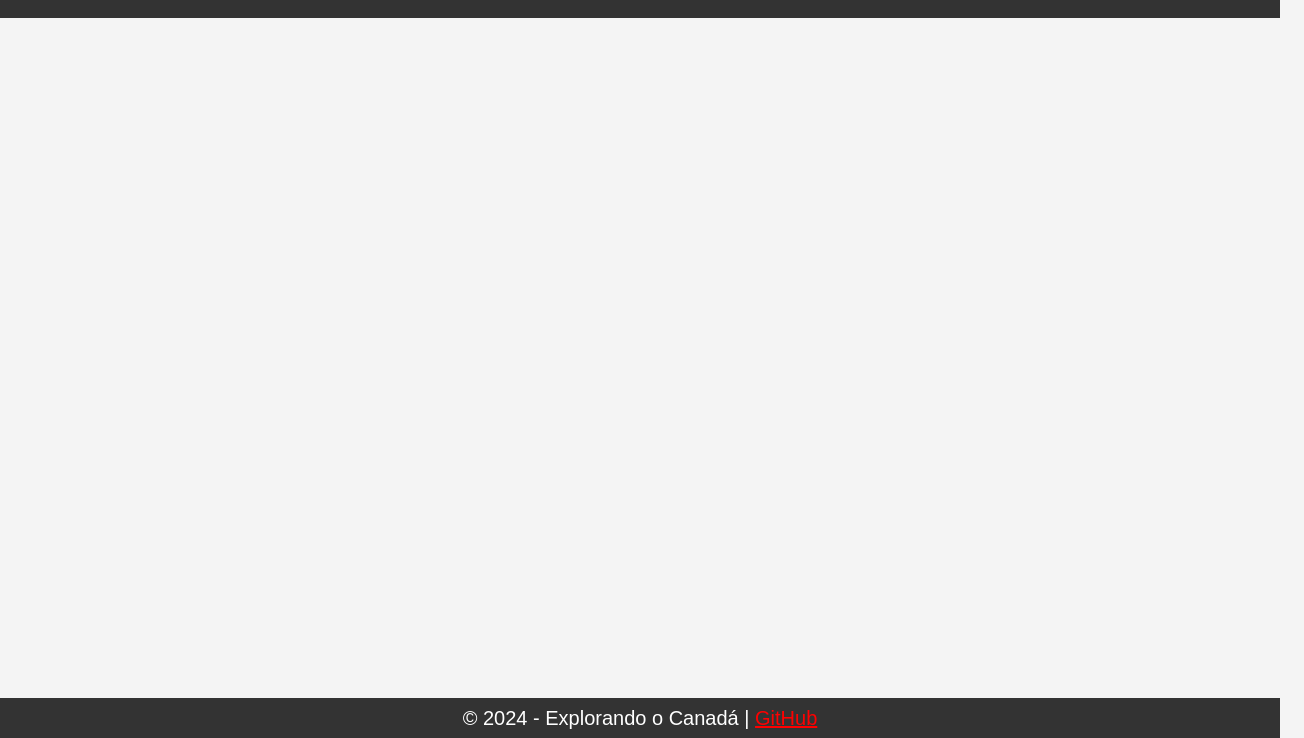
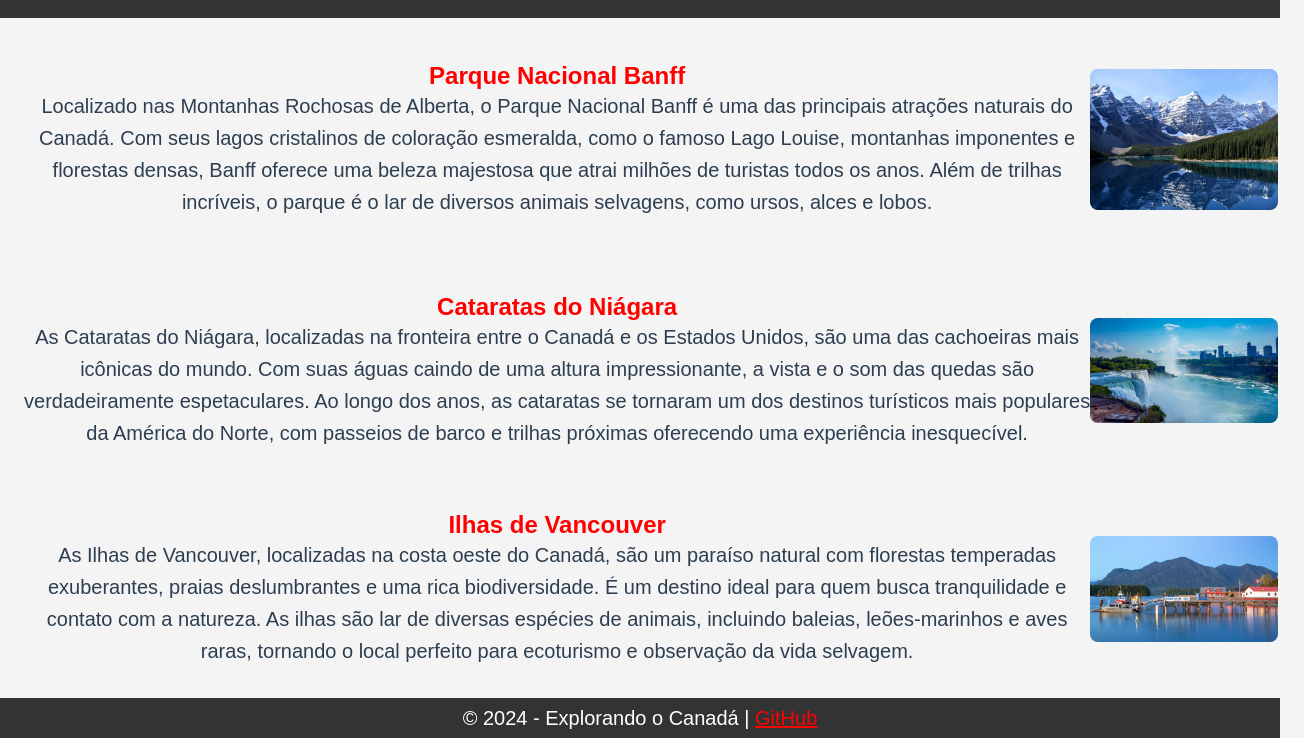
Before and after one commit to brunodias0903/canada-beautiful-places, a plain HTML site: page assets/pages/beautiful_places.html in a window 1280 px wide. Shown: the part 62-800 px from the top of the page, 1304 px wide, since content can reach past the window. Drawn offline with Linux system fonts and the light colour scheme.

Commit message:
feat: natural beauty page

```diff
--- a/assets/css/styles.css
+++ b/assets/css/styles.css
@@ -195,3 +195,37 @@ main {
   object-fit: cover;
   width: 50%;
 }
+
+.container {
+  display: flex;
+  flex-direction: column;
+  width: 100%;
+  height: 100%;
+  padding-left: 24px;
+  justify-content: space-around;
+}
+
+.natural-beauty {
+  display: flex;
+  flex-direction: row;
+  width: 98%;
+  align-items: center;
+}
+.natural-beauty h2 {
+  color: red;
+}
+.natural-beauty p {
+  line-height: 1.6;
+  color: #2c3e50;
+}
+.natural-beauty img {
+  width: 15%;
+  height: auto;
+  margin-top: 20px;
+  border-radius: 8px;
+}
+
+.natural-beauty-text-container {
+  display: flex;
+  flex-direction: column;
+}
--- a/assets/pages/beautiful_places.html
+++ b/assets/pages/beautiful_places.html
@@ -28,7 +28,72 @@
       </nav>
     </header>
 
-    <main></main>
+    <main>
+      <div class="container">
+        <div class="natural-beauty">
+          <div class="natural-beauty-text-container">
+            <h2>Parque Nacional Banff</h2>
+            <p>
+              Localizado nas Montanhas Rochosas de Alberta, o Parque Nacional
+              Banff é uma das principais atrações naturais do Canadá. Com seus
+              lagos cristalinos de coloração esmeralda, como o famoso Lago
+              Louise, montanhas imponentes e florestas densas, Banff oferece uma
+              beleza majestosa que atrai milhões de turistas todos os anos. Além
+              de trilhas incríveis, o parque é o lar de diversos animais
+              selvagens, como ursos, alces e lobos.
+            </p>
+          </div>
+          <img
+            src="/assets/images/banff.jpg"
+            alt="Parque Nacional Banff"
+            class="beautiful-places-images"
+          />
+        </div>
+
+        <div class="natural-beauty">
+          <div class="natural-beauty-text-container">
+            <div class="natural-beauty-text-container">
+              <h2>Cataratas do Niágara</h2>
+              <p>
+                As Cataratas do Niágara, localizadas na fronteira entre o Canadá
+                e os Estados Unidos, são uma das cachoeiras mais icônicas do
+                mundo. Com suas águas caindo de uma altura impressionante, a
+                vista e o som das quedas são verdadeiramente espetaculares. Ao
+                longo dos anos, as cataratas se tornaram um dos destinos
+                turísticos mais populares da América do Norte, com passeios de
+                barco e trilhas próximas oferecendo uma experiência
+                inesquecível.
+              </p>
+            </div>
+          </div>
+          <img
+            src="/assets/images/niagara.png"
+            alt="Cataratas do Niágara"
+            class="beautiful-places-images"
+          />
+        </div>
+
+        <div class="natural-beauty">
+          <div class="natural-beauty-text-container">
+            <h2>Ilhas de Vancouver</h2>
+            <p>
+              As Ilhas de Vancouver, localizadas na costa oeste do Canadá, são
+              um paraíso natural com florestas temperadas exuberantes, praias
+              deslumbrantes e uma rica biodiversidade. É um destino ideal para
+              quem busca tranquilidade e contato com a natureza. As ilhas são
+              lar de diversas espécies de animais, incluindo baleias,
+              leões-marinhos e aves raras, tornando o local perfeito para
+              ecoturismo e observação da vida selvagem.
+            </p>
+          </div>
+          <img
+            src="/assets/images/ilhas-vancouver.jpg"
+            alt="Ilhas de Vancouver"
+            class="beautiful-places-images"
+          />
+        </div>
+      </div>
+    </main>
 
     <footer>
       <p>
```
Also changed, not shown: assets/images/ilhas-vancouver.jpg (added), assets/images/niagara.png (added), 2 other files.
